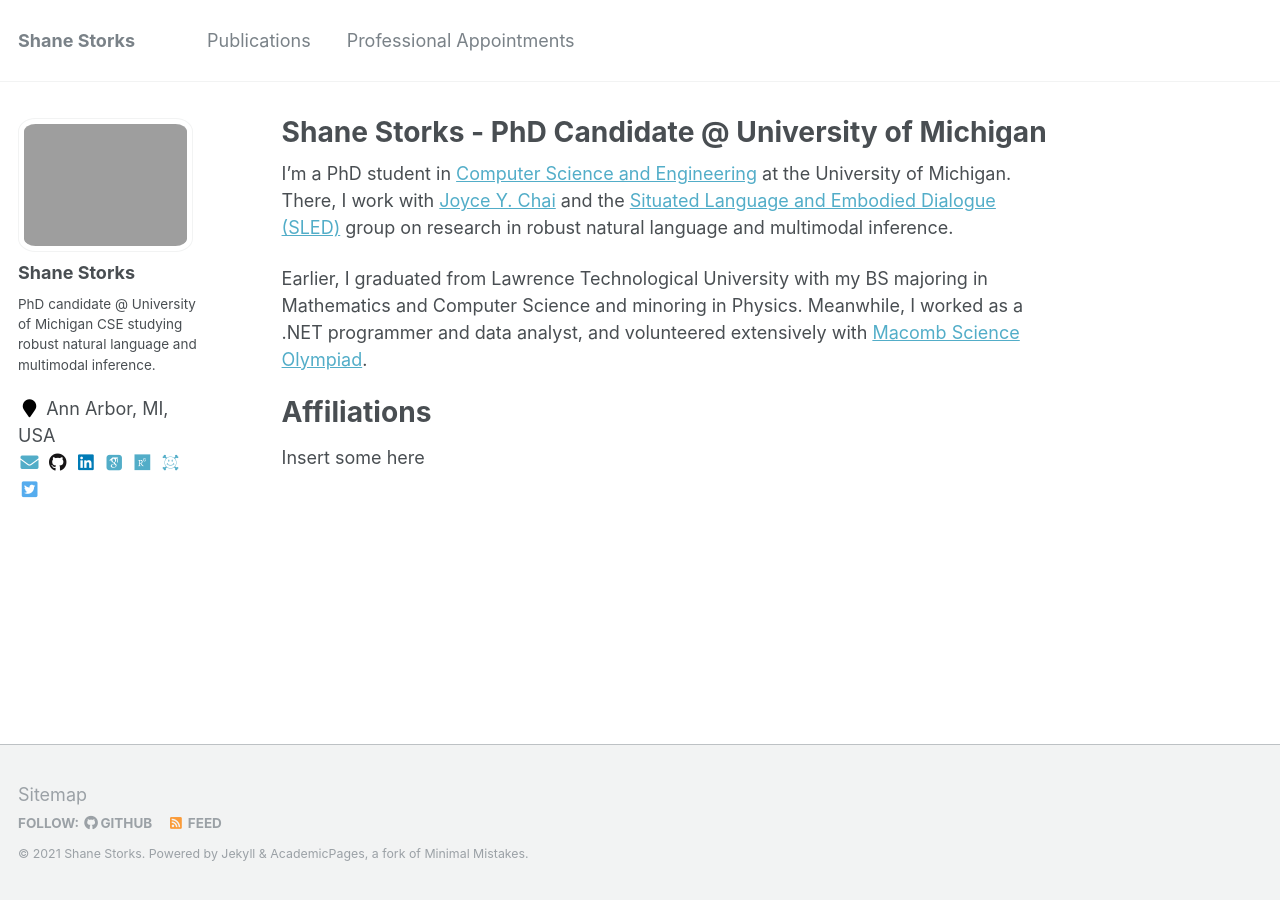
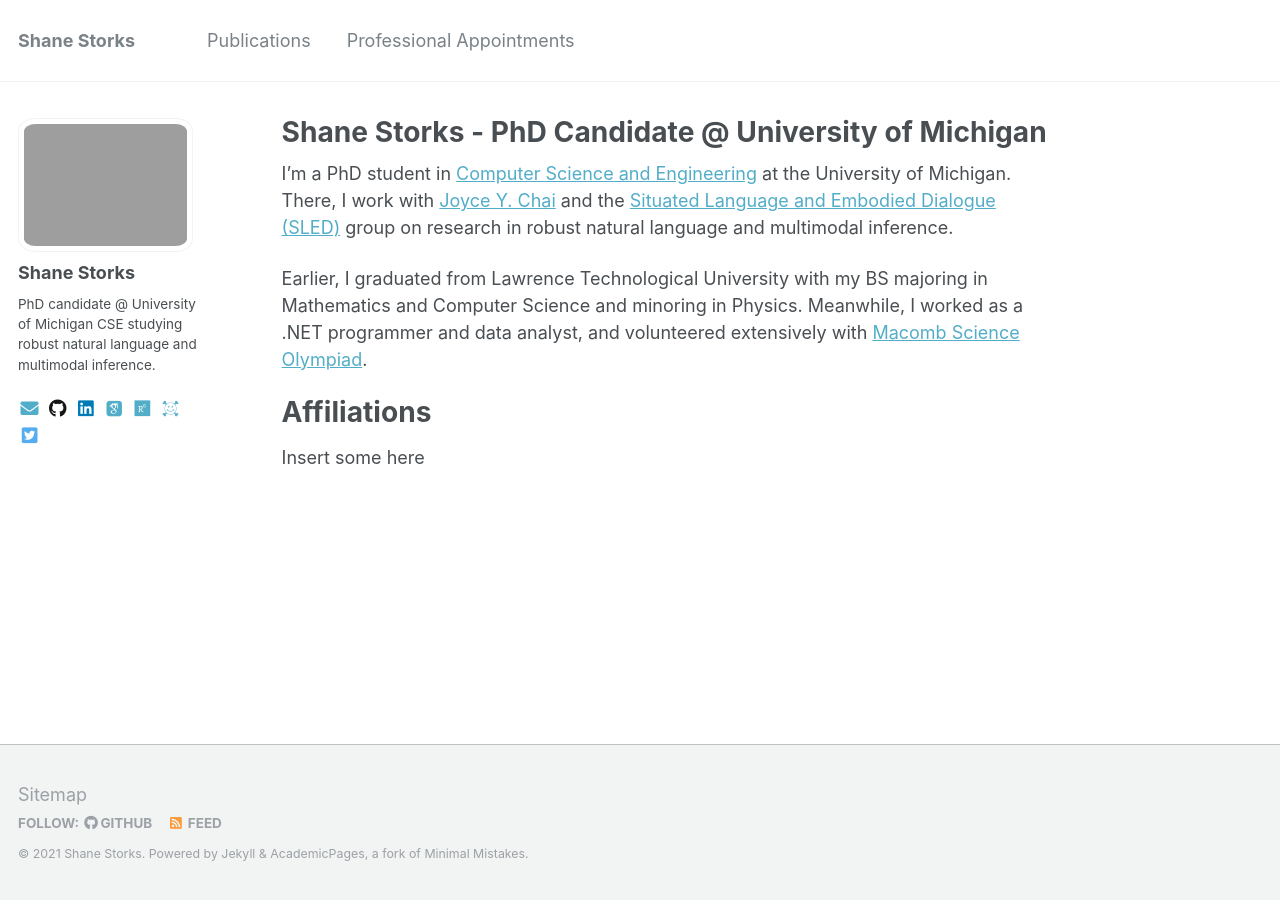
Before and after one commit to shanestorks/shanestorks.github.io, a Jekyll site: the page built from _pages/about.md, in a window 1280 px wide. Built offline with Jekyll 4.4.1, drawn with Linux system fonts in a browser that asks for light colours; some web fonts are replaced.

Commit message:
Sidebar changes

```diff
--- a/_includes/author-profile.html
+++ b/_includes/author-profile.html
@@ -23,11 +23,11 @@
     <button class="btn btn--inverse">Follow</button>
     <!-- <ul class="author__urls social-icons">
       <li> -->
-    <div class="social-icons">
+    <!-- <div class="social-icons">
       {% if author.location %}
       <i class="fa fa-fw fa-map-marker" aria-hidden="true"></i> {{ author.location }}
       {% endif %}
-    </div>
+    </div> -->
     <div class="social-icons">
       {% if author.employer %}
         <i class="fa fa-fw fa-map-marker" aria-hidden="true"></i> {{ author.employer }}
```
